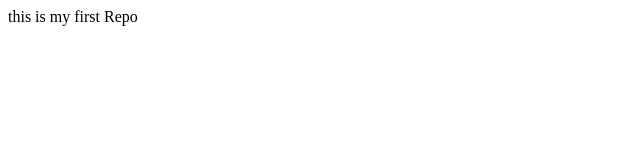
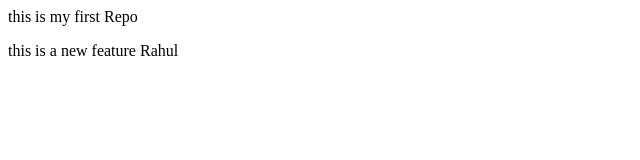
Before and after one commit to rahul-nishad5708/localRepo, a plain HTML site: page index.html in a window 1280 px wide. Shown: the whole page, without its empty margins (0-640 px from the left). Drawn offline with Linux system fonts and the light colour scheme.

Commit message:
add new feature

```diff
--- a/index.html
+++ b/index.html
@@ -1 +1,2 @@
 <p> this is my first Repo</p>
+<p> this is a new feature Rahul</p>
```
